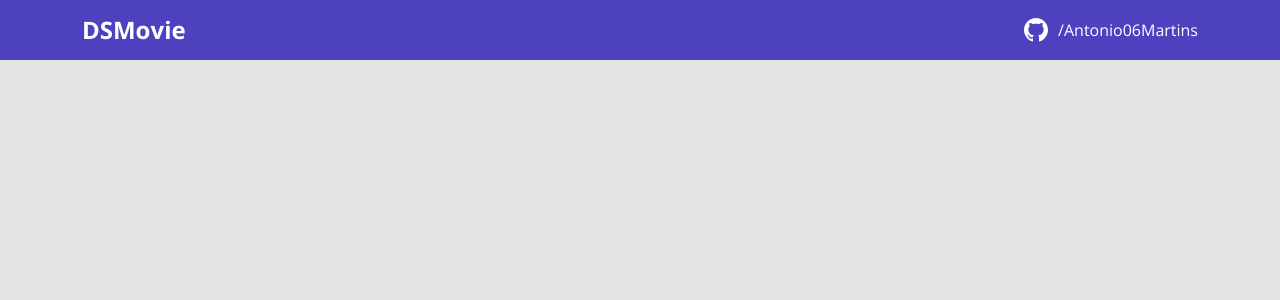
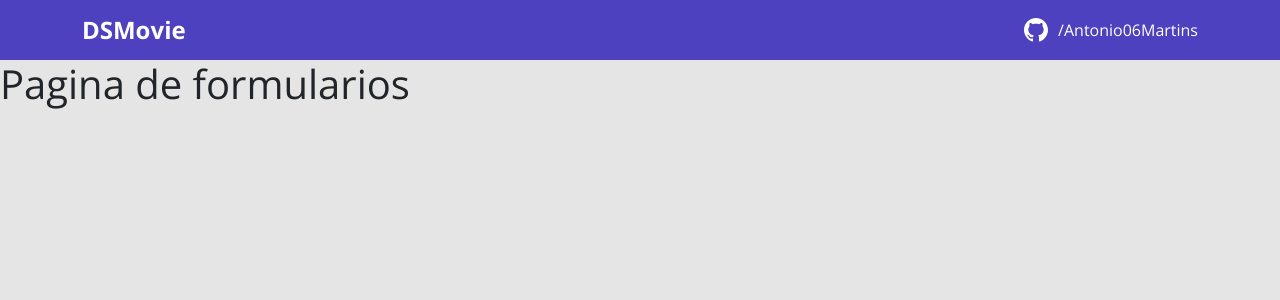
Before and after one commit to Antonio06Martins/dsmovie, a React (Create React App) app in the folder frontend/: page /form/1 in a window 1280 px wide. Shown: the top 300 px of the page. Built offline with nearby package versions, Linux system fonts and the light colour scheme.

Commit message:
styles: adicionando routes

```diff
--- a/frontend/package.json
+++ b/frontend/package.json
@@ -10,9 +10,11 @@
     "@types/node": "^16.7.13",
     "@types/react": "^17.0.20",
     "@types/react-dom": "^17.0.9",
+    "@types/react-router-dom": "5.3.2",
     "bootstrap": "5.1.3",
     "react": "^17.0.2",
     "react-dom": "^17.0.2",
+    "react-router-dom": "6.2.1",
     "react-scripts": "5.0.0",
     "typescript": "^4.4.2",
     "web-vitals": "^2.1.0"
--- a/frontend/src/App.tsx
+++ b/frontend/src/App.tsx
@@ -1,10 +1,23 @@
-import Navbar from "./components/Navbar";
-
+import {
+  BrowserRouter,
+  Routes,
+  Route
+} from "react-router-dom";
+import Listing from 'pages/Listing';
+import Form from 'pages/Form';
+import Navbar from "components/Navbar";
 
 function App() {
   return (
-    <Navbar />
-
+    <BrowserRouter>
+      <Navbar />
+      <Routes>
+        <Route path="/" element={<Listing />} />
+        <Route path="/form">
+          <Route path=":movieId" element={<Form />} />
+        </Route>
+      </Routes>
+    </BrowserRouter>
   );
 }
 
--- /dev/null
+++ b/frontend/src/pages/Form/index.tsx
@@ -0,0 +1,8 @@
+function Form() {
+
+    return (
+        <h1>Pagina de formularios</h1>
+    )
+}
+
+export default Form;
--- /dev/null
+++ b/frontend/src/pages/Listing/index.tsx
@@ -0,0 +1,8 @@
+function Listing() {
+
+    return (
+        <h1>Pagina de listagem</h1>
+    )
+}
+
+export default Listing;
```
Also changed, not shown: 1 other file (tests, documents, lock files or other folders).
